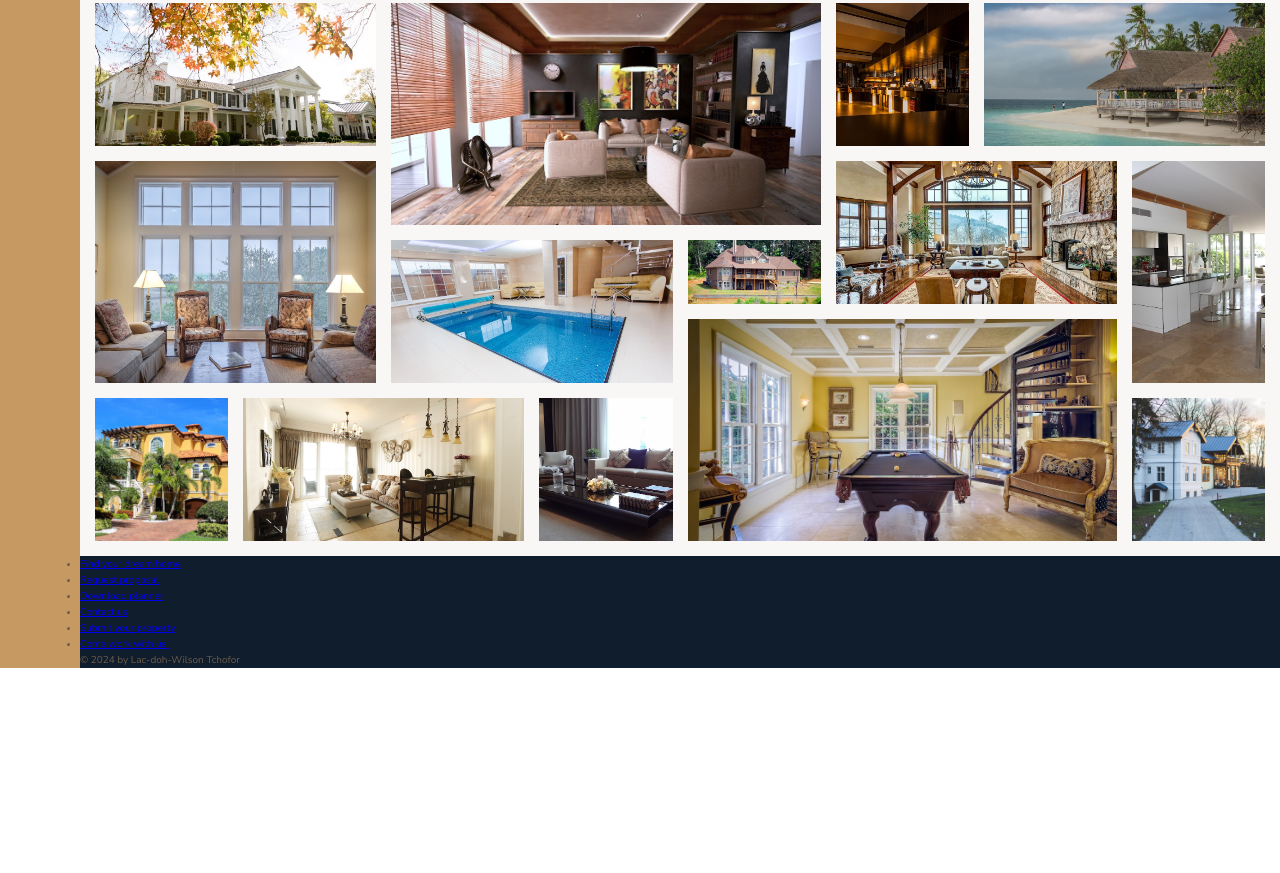
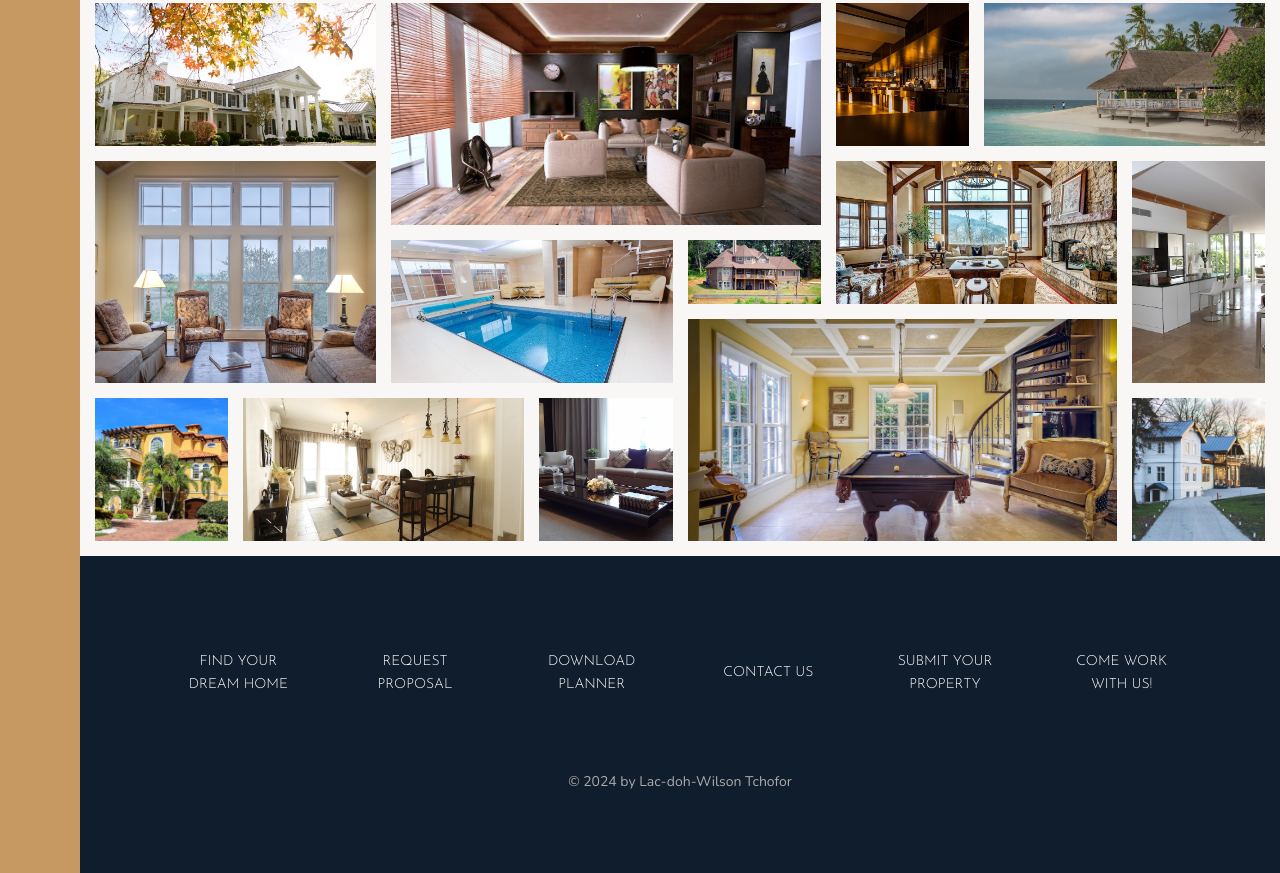
Before and after one commit to tchoforwilson/Nexter, a website: page index.html in a window 1280 px wide. Shown: the part 3084-3957 px from the top of the page. Before the commit the page ends 3752 px from the top, so only its background shows below. Drawn offline with nearby package versions, Linux system fonts and the light colour scheme.

Commit message:
Compiled css

```diff
--- a/css/style.css
+++ b/css/style.css
@@ -306,6 +306,40 @@ body {
 .footer {
   background-color: #101d2c;
   grid-column: full-start/full-end;
+  padding: 8rem;
+}
+
+.nav {
+  list-style: none;
+  display: grid;
+  grid-template-columns: repeat(auto-fit, minmax(15rem, 1fr));
+  gap: 2rem;
+  align-items: center;
+}
+.nav__link:link, .nav__link:visited {
+  font-size: 1.4rem;
+  color: #fff;
+  text-decoration: none;
+  font-family: "Josefin Sans", sans-serif;
+  text-transform: uppercase;
+  text-align: center;
+  padding: 1.5rem;
+  display: block;
+  transition: all 0.2s;
+}
+.nav__link:hover, .nav__link:active {
+  background-color: rgba(255, 255, 255, 0.05);
+  transform: translateY(-3px);
+}
+
+.copyright {
+  font-size: 1.4rem;
+  color: #aaa;
+  margin-top: 6rem;
+  text-align: center;
+  margin-right: auto;
+  margin-left: auto;
+  width: 70%;
 }
 
 /*# sourceMappingURL=style.css.map */
```
Also changed, not shown: 1 other file.
